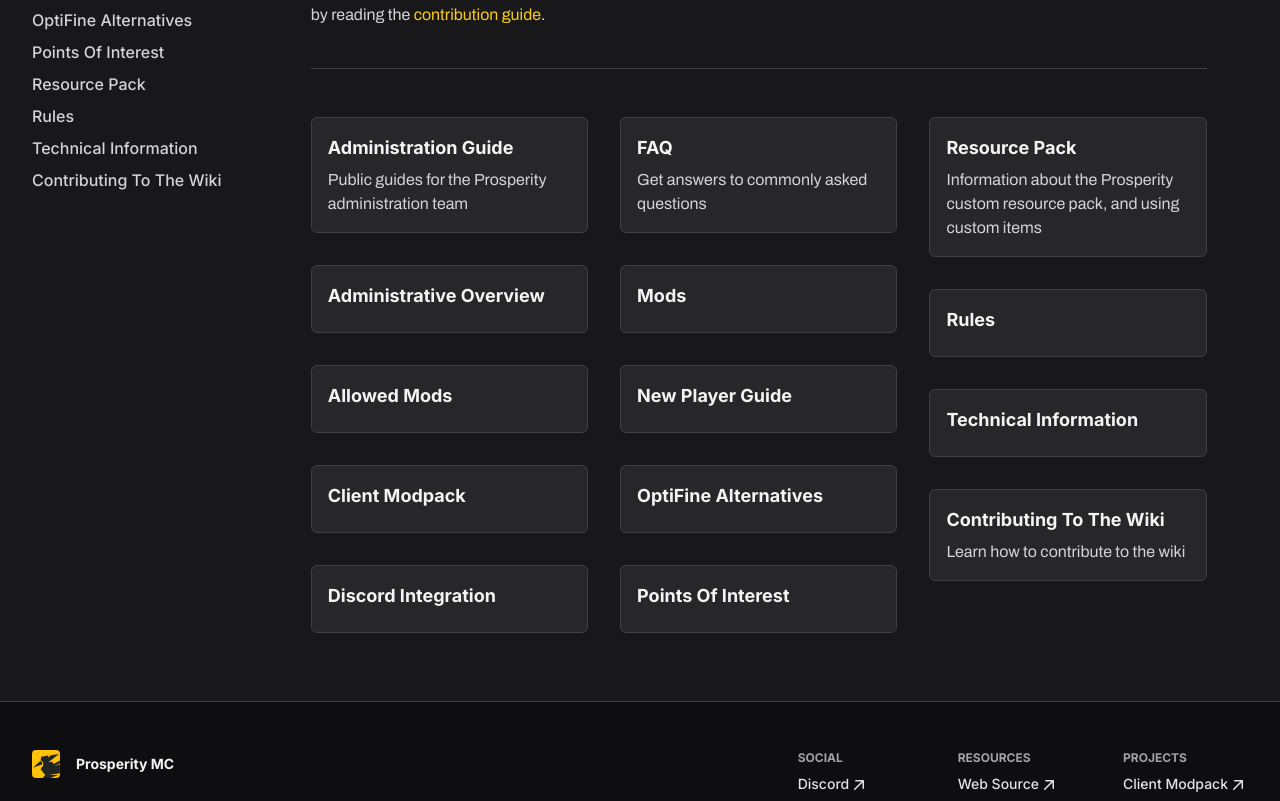
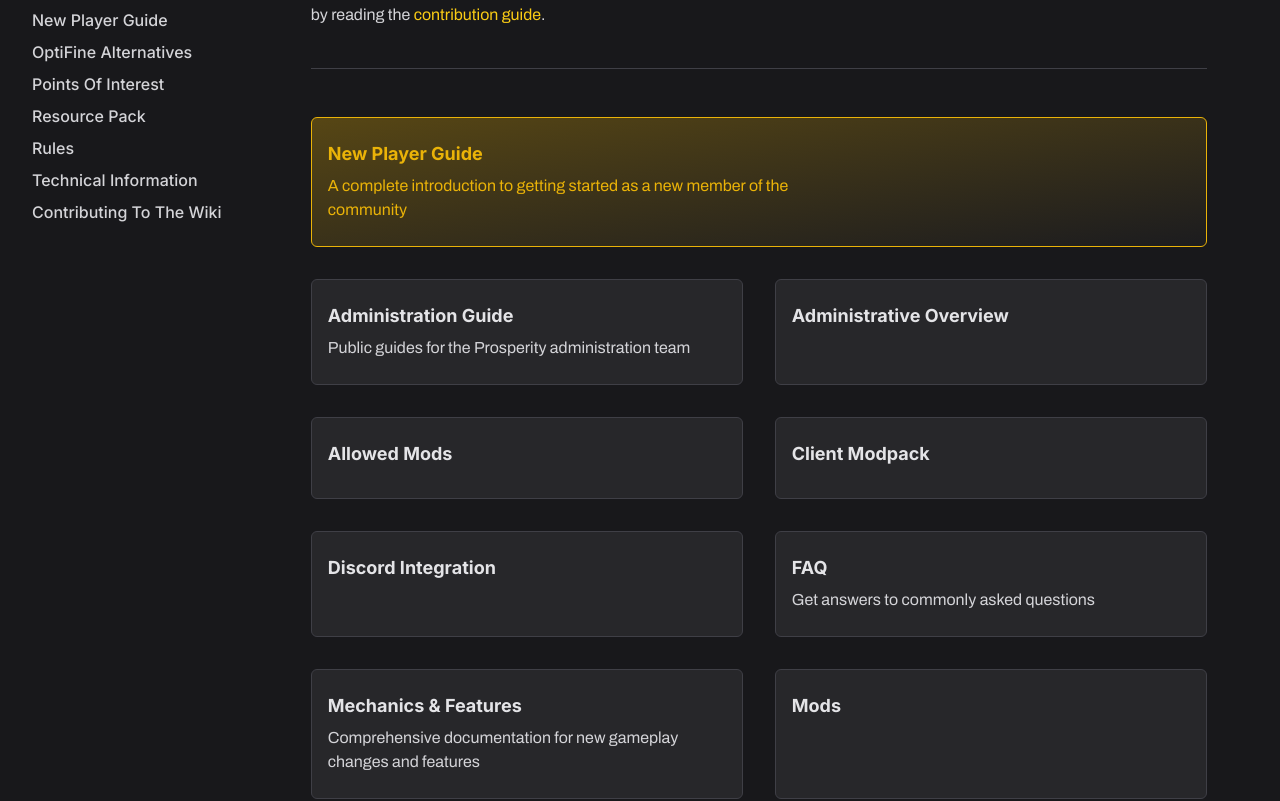
Before and after one commit to ProsperityMC/Prosperity-Website, a Next.js app: page /wiki in a window 1280 px wide. Shown: the part 367-1168 px from the top of the page. Built offline with nearby package versions, Linux system fonts and the light colour scheme.

Commit message:
improve: Improvements to wiki navigation, featured pages

```diff
--- a/lib/lib.ts
+++ b/lib/lib.ts
@@ -12,6 +12,7 @@ export type WikiMeta = {
 	authors?: string[];
 	short?: string;
 	publish?: boolean;
+	highlight?: boolean;
 };
 
 export async function wikiPageDataGetAll(): Promise<WikiData[]> {
--- a/pages/index.tsx
+++ b/pages/index.tsx
@@ -89,7 +89,7 @@ export default function Home() {
 					<header className="text-6xl type-header">Go Further Than Ever</header>
 					<p className="text-lg text-zinc-400 font-medium max-w-2xl mx-auto">
 						Prosperity is a Minecraft community focused on high-level technical and building
-						gameplay. <Highlight>Create</Highlight>, <Highlight>engineer</Highlight>, and{" "}
+						gamepolay. <Highlight>Create</Highlight>, <Highlight>engineer</Highlight>, and{" "}
 						<Highlight>grow</Highlight> on a server intent on providing the best possible experience
 						for everyone.
 					</p>
@@ -126,7 +126,7 @@ export default function Home() {
 					<div className="grid grid-cols-1 grid-rows-4 xl:grid-rows-2 xl:grid-cols-2 gap-12  max-w-screen-lg mx-auto">
 						<p className="text-lg text-zinc-400 font-medium max-w-2xl text-left">
 							<Highlight>Work better together in survival and creative.</Highlight> Take advantage
-							of a powerful creative server, real-time schematic syncing, and a cooprative community
+							of a powerful creative server, real-time schematic syncing, and a cooperative community
 							willing to help with large scale builds.
 						</p>
 						<p className="text-lg text-zinc-400 font-medium max-w-2xl text-left">
@@ -135,7 +135,7 @@ export default function Home() {
 						</p>
 						<p className="text-lg text-zinc-400 font-medium max-w-2xl text-left">
 							<Highlight>Building together.</Highlight> With a strong community focus you don't need
-							to worry about greifing, trolls, or claims disrupting or ruining your hard work.
+							to worry about griefing, trolls, or claims disrupting or ruining your hard work.
 						</p>
 						<p className="text-lg text-zinc-400 font-medium max-w-2xl text-left">
 							<Highlight>Updates in weeks, not months.</Highlight> We work hard to update to the
@@ -194,12 +194,12 @@ export default function Home() {
 				<section className="flex flex-col gap-12 text-center markdown my-20">
 					<header className="text-4xl type-header">Expanding The Minds of Engineers</header>
 					<p>
-						Technical gameplay is at the core of Prosperity, with the server focused heavily on
+						Technical gamepolay is at the core of Prosperity, with the server focused heavily on
 						allowing experimentation and new ideas.
 					</p>
 					<div className="grid grid-cols-1 grid-rows-4 xl:grid-rows-2 xl:grid-cols-2 gap-12  max-w-screen-lg mx-auto">
 						<p className="text-lg text-zinc-400 font-medium max-w-2xl text-left">
-							<Highlight>Redstone without comprimise.</Highlight> Build what you want without
+							<Highlight>Redstone without compromise.</Highlight> Build what you want without
 							worrying about Redstone functionality being broken and limited. Make your farms,
 							storage systems, and machines on your terms.
 						</p>
@@ -294,7 +294,7 @@ export default function Home() {
 						Prosperity is it's community. We take community feedback and suggestions to and strive
 						to create the best experience possible. See what our members think.
 					</p>
-					<div className="columns-1 md:colunms-2 lg:columns-3 gap-8 overflow-hidden">
+					<div className="columns-1 md:columns-2 lg:columns-3 gap-8 overflow-hidden">
 						{testimonials.map((comment) => (
 							<div className="break-inside-avoid-column border border-zinc-700 p-4 mb-4 rounded-md text-left">
 								<div className="flex gap-4 mb-1.5 items-center">
@@ -335,7 +335,7 @@ export default function Home() {
 				<section className="flex flex-col gap-12 text-center markdown my-20">
 					<header className="text-4xl type-header">Fast and Reliable</header>
 					<p>
-						Key to both technical gameplay and quality-of-life, we take performance and reliability
+						Key to both technical gamepolay and quality-of-life, we take performance and reliability
 						seriously.
 					</p>
 					<div className="grid grid-cols-1 grid-rows-4 xl:grid-rows-2 xl:grid-cols-2 gap-12  max-w-screen-lg mx-auto">
@@ -345,7 +345,7 @@ export default function Home() {
 							<Highlight>Don't just run one world eater</Highlight>, run two, or three!
 						</p>
 						<p className="text-lg text-zinc-400 font-medium max-w-2xl text-left">
-							<Highlight>Dedicated Hardware.</Highlight> Prosperity is hoested on dedicated high-end
+							<Highlight>Dedicated Hardware.</Highlight> Prosperity is hosted on dedicated high-end
 							hardware from a trustworthy host in Los Angeles, California.
 						</p>
 						<p className="text-lg text-zinc-400 font-medium max-w-2xl text-left">
--- a/pages/wiki/[slug].tsx
+++ b/pages/wiki/[slug].tsx
@@ -36,10 +36,10 @@ export default function WikiPage({
 				<title>{meta?.title || slug}</title>
 				<meta name="description" content={meta?.short || ""} />
 			</Head>
-			<div className="hidden md:block">
+			<div className="hidden md:flex">
 				<WikiMenu pages={allData} baseUrl="/wiki" />
 			</div>
-			<article className="markdown max-w-4xl mx-auto min-h-screen">
+			<article className="w-full markdown max-w-4xl mx-auto min-h-screen">
 				<section className="markdown">
 					<header className="text-4xl">{meta?.title || slug}</header>
 					{meta?.short ? <p className="text-lg text-zinc-400">{meta?.short}</p> : <></>}
--- a/pages/wiki/index.tsx
+++ b/pages/wiki/index.tsx
@@ -19,7 +19,7 @@ export default function Wiki({ data }: InferGetStaticPropsType<typeof getStaticP
 				<title>Wiki Index</title>
 				<meta name="description" content="Directory of wiki pages" />
 			</Head>
-			<div className="hidden md:block">
+			<div className="hidden md:flex">
 				<WikiMenu pages={data} baseUrl="/wiki" />
 			</div>
 			<div className="flex flex-col gap-8 max-w-4xl mx-auto">
@@ -32,15 +32,29 @@ export default function Wiki({ data }: InferGetStaticPropsType<typeof getStaticP
 					<Index />
 					<hr />
 				</article>
-				<div className="columns-1 md:columns-2 lg:columns-3 gap-8 w-full space-y-8">
+				<div className="grid rid-cols-1 md:grid-cols-2 gap-8 w-full">
 					{data
-						.filter((page) => page.meta?.publish != false)
+						.filter((page) => page.meta?.publish != false && page.meta?.highlight == true)
 						.map((page) => (
 							<A
 								href={`/wiki/${page.slug}`}
-								className="block hover:brightness-110 p-4 rounded-md duration-150 focus:border-yellow-500 bg-zinc-800 border border-zinc-700">
-								<header className="text-lg mb-1.5">{page.meta?.title || page.slug}</header>
-								<p className="mb-1.4">{page.meta?.short || ""}</p>
+								className="md:col-span-2 p-4 pb-6 block bg-gradient-to-br from-yellow-500/30 to-zinc-800/30 hover:bg-yellow-500/20 text-left rounded-md duration-200 transform focus:border-yellow-400 border border-yellow-500 w-full">
+								<header className="text-lg type-header my-1.5 text-yellow-500">
+									{page.meta?.title || page.slug}
+								</header>
+								<p className="mb-1.4 max-w-lg text-yellow-500">{page.meta?.short || ""}</p>
+							</A>
+						))}
+					{data
+						.filter((page) => page.meta?.publish != false && page.meta?.highlight != true)
+						.map((page) => (
+							<A
+								href={`/wiki/${page.slug}`}
+								className="p-4 pb-6 block hover:bg-zinc-900 text-left rounded-md duration-200 transform focus:border-yellow-400 bg-zinc-800 border border-zinc-700 w-full">
+								<header className="text-lg type-header my-1.5">
+									{page.meta?.title || page.slug}
+								</header>
+								<p className="mb-1.4 max-w-lg">{page.meta?.short || ""}</p>
 							</A>
 						))}
 				</div>
--- /dev/null
+++ b/wiki/features.mdx
@@ -0,0 +1,4 @@
+export const meta = {
+	title: "Mechanics & Features",
+	short: "Comprehensive documentation for new gameplay changes and features"
+};
--- a/wiki/new-player-guide.mdx
+++ b/wiki/new-player-guide.mdx
@@ -1,5 +1,7 @@
 export const meta = {
-	title: "New Player Guide"
+	title: "New Player Guide",
+	short: "A complete introduction to getting started as a new member of the community",
+	highlight: true
 };
 
 Welcome to the Prosperity server, if you're new, then this guide will take you through all the things you need to know before joining, and give you all the necessary information to know what's going on.
```
